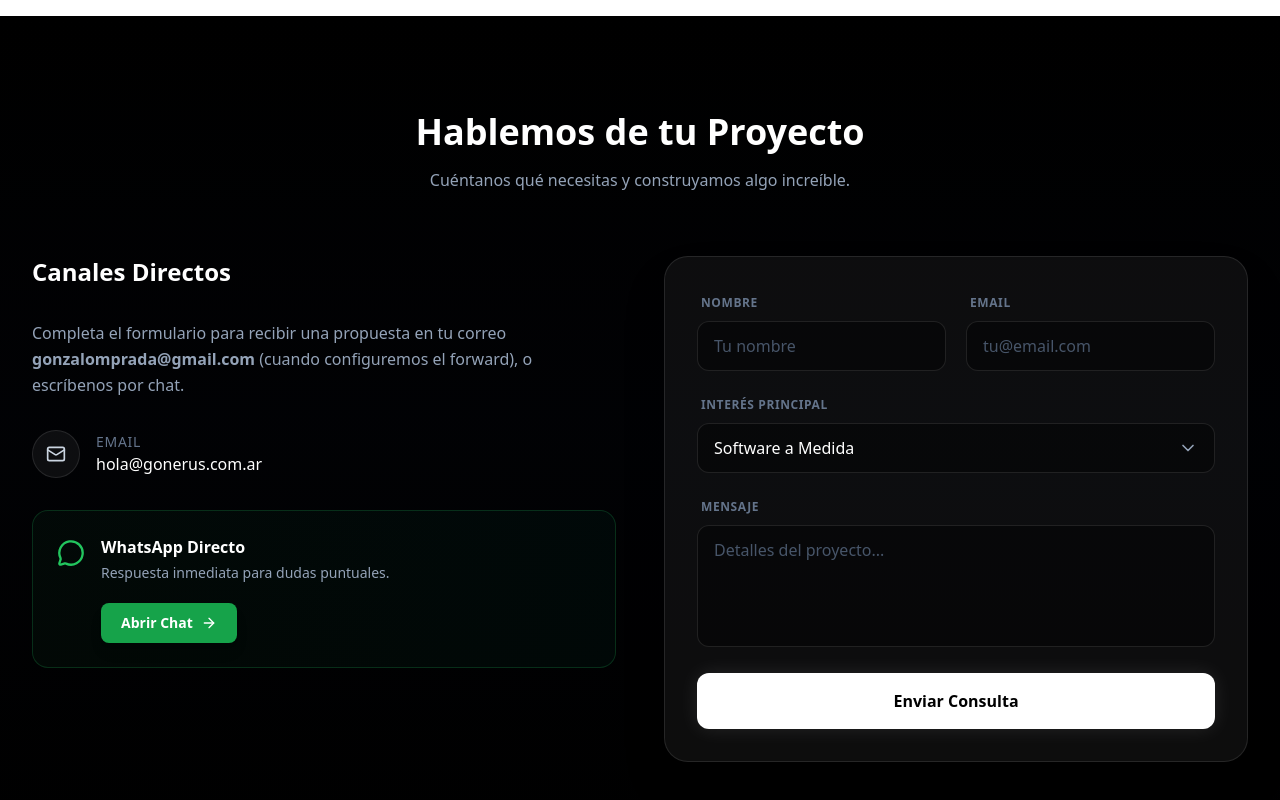
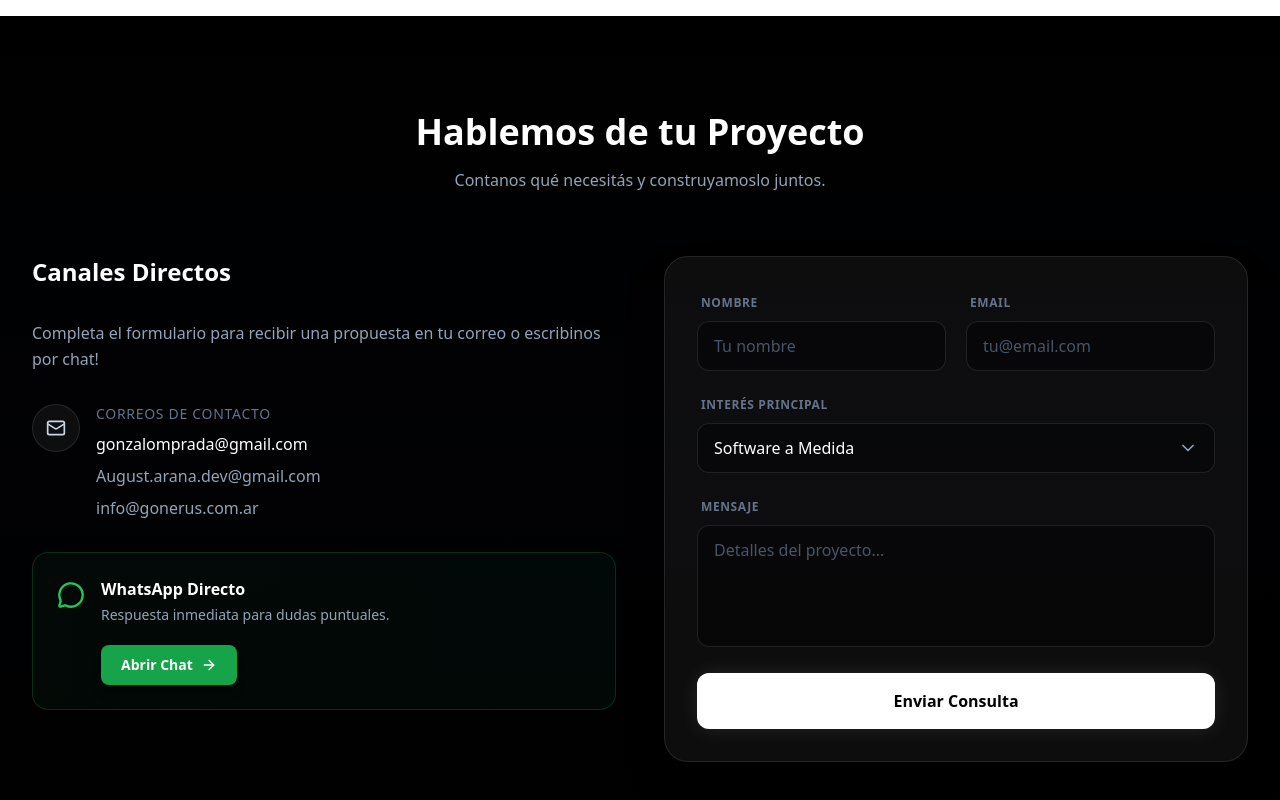
Before and after one commit to gonzalomprada/korven-web, a React (Vite) app: page / in a window 1280 px wide. Shown: the part 7400-8200 px from the top of the page. Built offline with nearby package versions, Linux system fonts and the light colour scheme.

Commit message:
contacto

```diff
--- a/src/components/Contact.jsx
+++ b/src/components/Contact.jsx
@@ -68,7 +68,7 @@ const Contact = () => {
             Hablemos de tu Proyecto
           </h2>
           <p className="text-slate-400 max-w-2xl mx-auto">
-            Cuéntanos qué necesitas y construyamos algo increíble.
+            Contanos qué necesitás y construyamoslo juntos.
           </p>
         </div>
 
@@ -78,18 +78,34 @@ const Contact = () => {
           <div className="space-y-8">
             <h3 className="text-2xl font-bold text-white">Canales Directos</h3>
             <p className="text-slate-400 leading-relaxed">
-              Completa el formulario para recibir una propuesta en tu correo <strong>gonzalomprada@gmail.com</strong> (cuando configuremos el forward), o escríbenos por chat.
+              Completa el formulario para recibir una propuesta en tu correo o escribinos por chat!
             </p>
 
-            <div className="flex items-center group">
-              <div className="h-12 w-12 rounded-full bg-white/5 flex items-center justify-center mr-4 border border-white/10 group-hover:border-cyan-500/50 group-hover:bg-cyan-950/30 transition-all">
+            <div className="flex items-start group">
+              <div className="h-12 w-12 rounded-full bg-white/5 flex items-center justify-center mr-4 border border-white/10 group-hover:border-cyan-500/50 group-hover:bg-cyan-950/30 transition-all flex-shrink-0">
                 <Mail className="h-5 w-5 text-slate-300 group-hover:text-cyan-400" />
               </div>
               <div>
-                <p className="text-sm text-slate-500 font-medium uppercase tracking-wider">Email</p>
-                <a href="mailto:hola@gonerus.com.ar" className="text-white hover:text-cyan-400 transition-colors font-medium">
-                  hola@gonerus.com.ar
-                </a>
+                <p className="text-sm text-slate-500 font-medium uppercase tracking-wider mb-2">Correos de Contacto</p>
+
+                <div className="space-y-2"> {/* Lista vertical con espacio */}
+
+                  {/* 1. Tu Mail Principal */}
+                  <a href="mailto:gonzalomprada@gmail.com" className="block text-white hover:text-cyan-400 transition-colors font-medium">
+                    gonzalomprada@gmail.com
+                  </a>
+
+                  {/* 2. Segundo Mail (Ejemplo: Ventas o Socio) */}
+                  <a href="mailto:August.arana.dev@gmail.com" className="block text-slate-400 hover:text-cyan-400 transition-colors">
+                    August.arana.dev@gmail.com
+                  </a>
+
+                  {/* 3. Tercer Mail (Ejemplo: Info o Soporte) */}
+                  <a href="mailto:info@gonerus.com.ar" className="block text-slate-400 hover:text-cyan-400 transition-colors">
+                    info@gonerus.com.ar
+                  </a>
+
+                </div>
               </div>
             </div>
 
```
